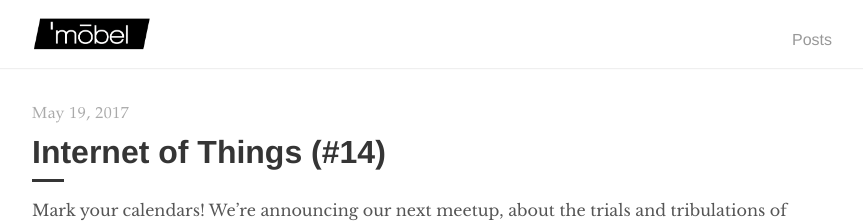
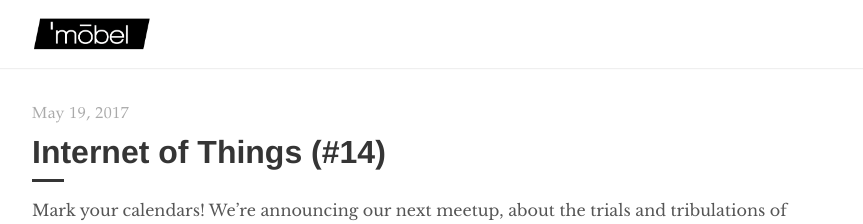
Before and after one commit to Mo-bel/mo-bel.github.io, a Jekyll site: the page built from index.html, in a window 1280 px wide. Shown: the top 224 px of the page, without its empty margins (208-1071 px from the left). Built offline with Jekyll 4.4.1, drawn with Linux system fonts in a browser that asks for light colours; the list of posts is cut into pages by our own code.

Commit message:
Hide menu

```diff
--- a/_layouts/default.html
+++ b/_layouts/default.html
@@ -9,10 +9,10 @@
         <a href="{{ site.baseurl }}/">
           <img style="width: 120px" src="{{ site.baseurl }}/assets/img/logo.png" alt="{{ site.title }}"/>
         </a>
-        <ul>
-          <!-- <li><a href="{{ '/about' | prepend: site.url }}">About</a></li>-->
+        <!--<ul>
+          <li><a href="{{ '/about' | prepend: site.url }}">About</a></li>
           <li><a href="{{ site.baseurl }}/">Posts</a></li>
-        </ul>
+        </ul>-->
     </div>
   </nav>
 
```
